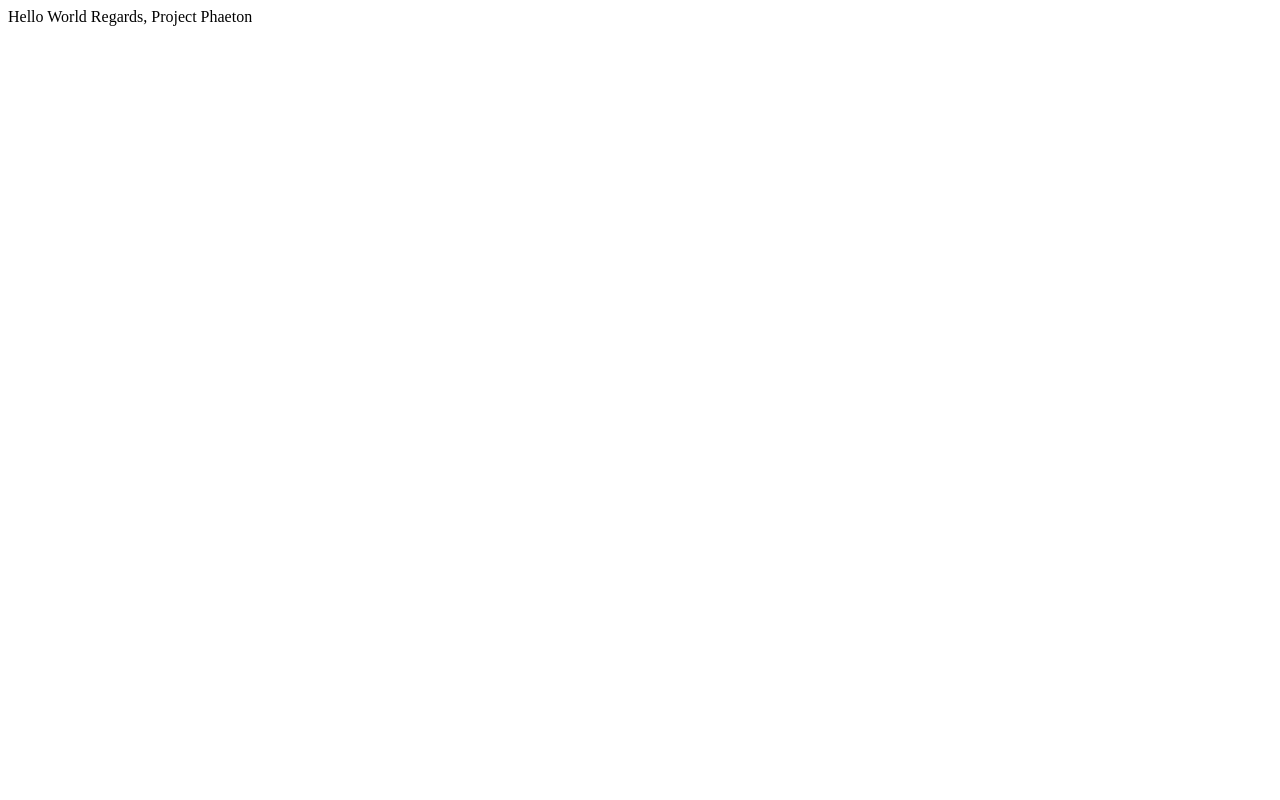
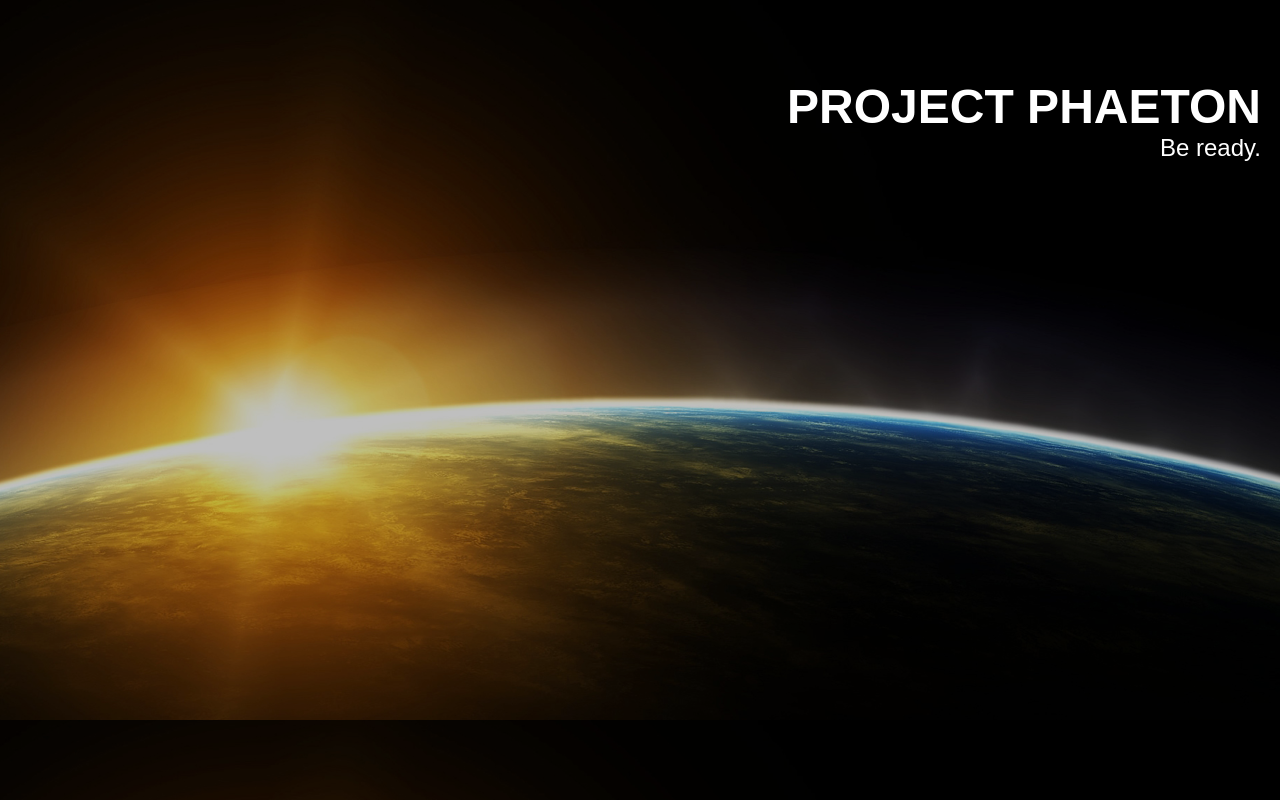
Before and after one commit to mopg/mopg.github.io, a plain HTML site: page index.html in a window 1280 px wide. Drawn offline with Linux system fonts and the light colour scheme.

Commit message:
First version online

```diff
--- /dev/null
+++ b/css/style.css
@@ -0,0 +1,39 @@
+body {
+  background:
+    linear-gradient(
+      rgba(0, 0, 0, 0.25),
+      rgba(0, 0, 0, 0.25)
+    ),
+    url(../img/earth.jpg);
+  background-size: cover;
+  font-family: 'HelveticaNeue-Light', sans-serif;
+}
+
+header {
+  position: absolute;
+  top: 15%;
+  left: 80%;
+  transform: translate(-50%, -50%);
+  color: white;
+  text-align: right;
+}
+h1 {
+  text-transform: uppercase;
+  margin: 0;
+  font-size: 3rem;
+  white-space: nowrap;
+}
+p {
+  margin: 0;
+  font-size: 1.5rem;
+}
+
+/*.htitle {
+ font-family: 'HelveticaNeue-Light', sans-serif;
+   font-weight: bold;
+   font-size: 40px;
+   text-align: justify;
+   color: #FFFFFF;
+}
+
+.text1_container { float: right; width: 55%; margin: 0 0 0px 0; }*/
--- a/index.html
+++ b/index.html
@@ -1,4 +1,19 @@
-Hello World
+<!DOCTYPE html>
+<html lang="en">
+  <head>
+	   <meta http-equiv="Content-Type" content="text/html; charset=utf-8" />
+       <title>Project Phaeton</title>
+       <link rel="stylesheet" href="css/style.css"/>
+  </head>
 
-Regards,
-Project Phaeton
+
+<header>
+  <h1>Project Phaeton</h1>
+  <p>Be ready.</p>
+  <!-- <p>It's coming.</p>
+  <p>It's going to be big.</p>
+  <p>Be ready.</p> -->
+</header>
+
+
+</html>
```
Also changed, not shown: img/earth.jpg (added).
